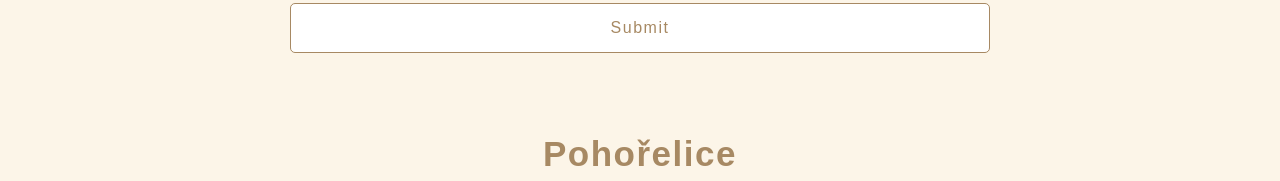
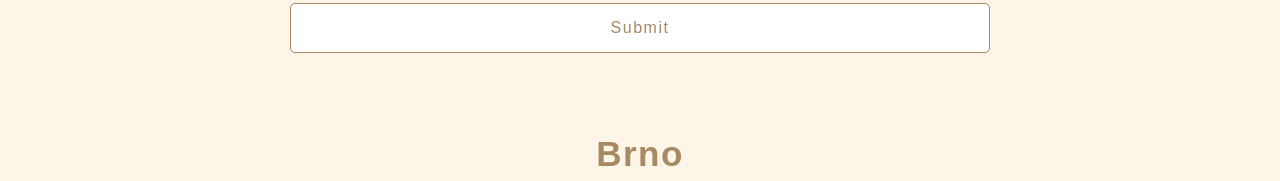
Before and after one commit to VisikLost/Webova_stranka_do_SWA, a plain HTML site: page Stranky/kontakt.html in a window 1280 px wide. Shown: the part 898-1079 px from the top of the page. Drawn offline with nearby package versions, Linux system fonts and the light colour scheme; files whose address does not match are found by name.

Commit message:
Add files via upload

```diff
--- a/Stranky/kontakt.html
+++ b/Stranky/kontakt.html
@@ -51,7 +51,7 @@
 
             <div class="right-kontakt">
                 <div class="con">
-                    <h2>Pohořelice</h2>
+                    <h2>Brno</h2>
 
                     <h3>Adresa:</h3>
                     <p>Česká, 602 00 Brno</p>
```
